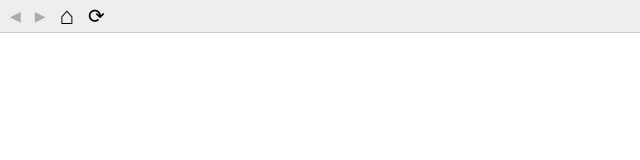
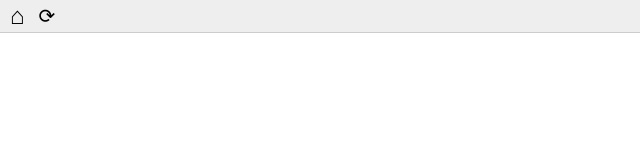
Before and after one commit to agileworks-tw/agileworks-desktop, an Electron app: page browser.html in a window 1024 px wide. Shown: the full height of the page, 0-640 px from the left. Drawn offline with Linux system fonts and the light colour scheme.

Commit message:
remove backward forward

```diff
--- a/browser.html
+++ b/browser.html
@@ -6,8 +6,8 @@
   <body>
     <div id="controls">
 
-      <button id="back" title="Go Back" disabled="true">&#9664;</button>
-      <button id="forward" title="Go Forward" disabled="true">&#9654;</button>
+      <button style="display:none" id="back" title="Go Back" disabled="true">&#9664;</button>
+      <button style="display:none" id="forward" title="Go Forward" disabled="true">&#9654;</button>
       <button id="home" title="Go Home">&#8962;</button>
       <button id="reload" title="Reload">&#10227;</button>
 
```
